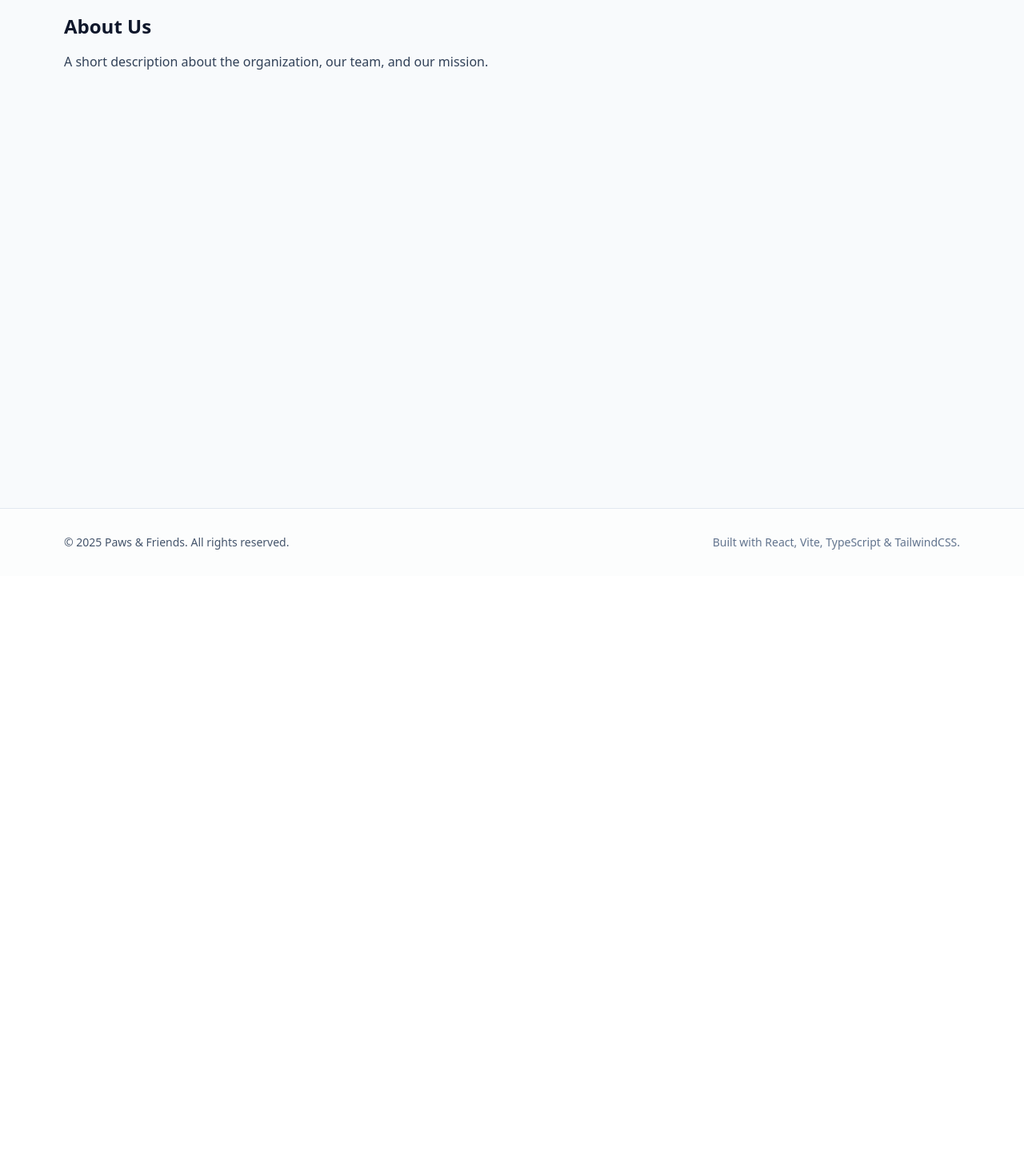
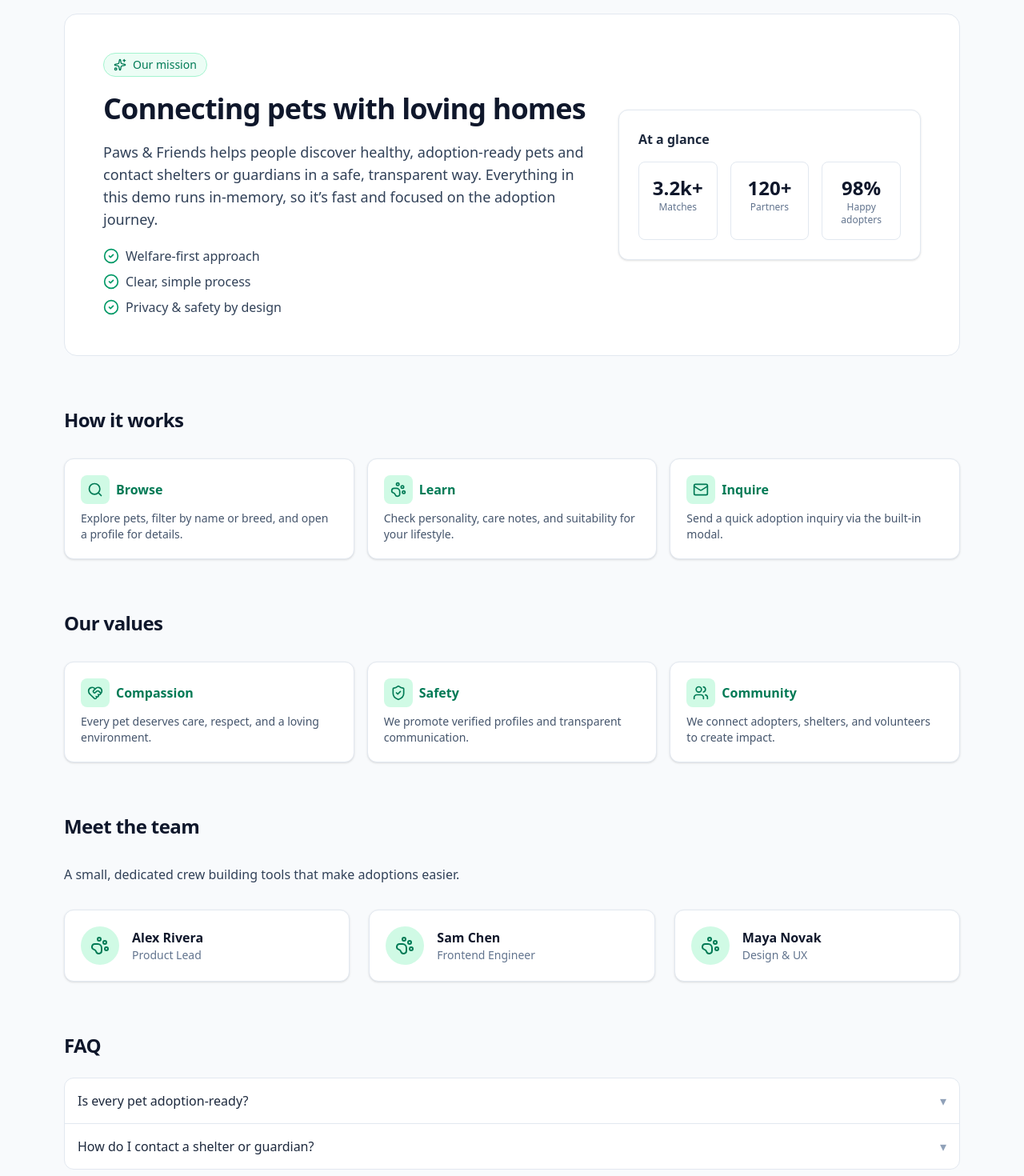
Before and after one commit to elab-development/klijentske-veb-tehnologije-2024-2023-0461-usvajanje-kucnih-ljubimaca, a React (Vite) app: page /about in a window 1280 px wide. Shown: the part 80-1550 px from the top of the page at 80% size. Before the commit the page ends 800 px from the top, so only its background shows below. Built offline with nearby package versions, Linux system fonts and the light colour scheme.

Commit message:
About stranica sa reusable komponentama

```diff
--- /dev/null
+++ b/src/components/about/AboutReusable.tsx
@@ -0,0 +1,83 @@
+import { PawPrint } from 'lucide-react';
+import type React from 'react';
+
+export function Value({
+  icon,
+  title,
+  desc,
+}: {
+  icon: React.ReactNode;
+  title: string;
+  desc: string;
+}) {
+  return (
+    <div className='rounded-xl border border-slate-200 bg-white p-5 shadow-sm'>
+      <div className='mb-2 inline-flex items-center gap-2 text-emerald-700'>
+        <span className='inline-grid h-9 w-9 place-items-center rounded-lg bg-emerald-100'>
+          {icon}
+        </span>
+        <h3 className='text-base font-semibold'>{title}</h3>
+      </div>
+      <p className='text-sm text-slate-600'>{desc}</p>
+    </div>
+  );
+}
+
+export function Stat({ number, label }: { number: string; label: string }) {
+  return (
+    <div className='rounded-lg border border-slate-200 bg-white p-4'>
+      <p className='text-2xl font-extrabold'>{number}</p>
+      <p className='text-xs text-slate-500'>{label}</p>
+    </div>
+  );
+}
+
+export function Step({
+  icon,
+  title,
+  desc,
+}: {
+  icon: React.ReactNode;
+  title: string;
+  desc: string;
+}) {
+  return (
+    <div className='rounded-xl border border-slate-200 bg-white p-5 shadow-sm'>
+      <div className='mb-2 inline-flex items-center gap-2 text-emerald-700'>
+        <span className='inline-grid h-9 w-9 place-items-center rounded-lg bg-emerald-100'>
+          {icon}
+        </span>
+        <h3 className='text-base font-semibold'>{title}</h3>
+      </div>
+      <p className='text-sm text-slate-600'>{desc}</p>
+    </div>
+  );
+}
+
+export function TeamCard({ name, role }: { name: string; role: string }) {
+  return (
+    <div className='flex items-center gap-4 rounded-xl border border-slate-200 bg-white p-5 shadow-sm'>
+      <div className='inline-grid h-12 w-12 place-items-center rounded-full bg-emerald-100 text-emerald-700'>
+        <PawPrint className='h-6 w-6' />
+      </div>
+      <div>
+        <p className='font-semibold'>{name}</p>
+        <p className='text-sm text-slate-500'>{role}</p>
+      </div>
+    </div>
+  );
+}
+
+export function FaqItem({ q, a }: { q: string; a: string }) {
+  return (
+    <details className='group p-4 open:bg-white'>
+      <summary className='flex cursor-pointer list-none items-center justify-between gap-4 text-slate-800'>
+        <span className='font-medium'>{q}</span>
+        <span className='text-slate-400 transition group-open:rotate-180'>
+          ▾
+        </span>
+      </summary>
+      <p className='mt-3 text-sm text-slate-600'>{a}</p>
+    </details>
+  );
+}
--- a/src/pages/About.tsx
+++ b/src/pages/About.tsx
@@ -1,10 +1,137 @@
+import {
+  PawPrint,
+  HeartHandshake,
+  ShieldCheck,
+  Sparkles,
+  Search,
+  Mail,
+  CheckCircle2,
+  Users,
+} from 'lucide-react';
+
+import {
+  FaqItem,
+  Stat,
+  Step,
+  Value,
+  TeamCard,
+} from '../components/about/AboutReusable';
+
 export default function About() {
   return (
-    <section className='space-y-4'>
-      <h1 className='text-2xl font-semibold'>About Us</h1>
-      <p className='text-slate-700'>
-        A short description about the organization, our team, and our mission.
-      </p>
-    </section>
+    <div className='space-y-16'>
+      <section className='rounded-2xl border border-slate-200 bg-white p-8 sm:p-12'>
+        <div className='flex flex-col gap-6 lg:flex-row lg:items-center lg:justify-between'>
+          <div className='max-w-2xl space-y-5'>
+            <span className='inline-flex items-center gap-2 rounded-full border border-emerald-200 bg-emerald-50 px-3 py-1 text-sm font-medium text-emerald-700'>
+              <Sparkles className='h-4 w-4' />
+              Our mission
+            </span>
+            <h1 className='text-4xl font-extrabold tracking-tight'>
+              Connecting pets with loving homes
+            </h1>
+            <p className='text-lg text-slate-700'>
+              Paws & Friends helps people discover healthy, adoption-ready pets
+              and contact shelters or guardians in a safe, transparent way.
+              Everything in this demo runs in-memory, so it’s fast and focused
+              on the adoption journey.
+            </p>
+            <ul className='grid gap-2 text-slate-700'>
+              <li className='flex items-center gap-2'>
+                <CheckCircle2 className='h-5 w-5 text-emerald-600' />{' '}
+                Welfare-first approach
+              </li>
+              <li className='flex items-center gap-2'>
+                <CheckCircle2 className='h-5 w-5 text-emerald-600' /> Clear,
+                simple process
+              </li>
+              <li className='flex items-center gap-2'>
+                <CheckCircle2 className='h-5 w-5 text-emerald-600' /> Privacy &
+                safety by design
+              </li>
+            </ul>
+          </div>
+
+          <div className='mt-6 w-full max-w-sm rounded-xl border border-slate-200 bg-white p-6 shadow-sm lg:mt-0'>
+            <h3 className='mb-4 text-base font-semibold text-slate-800'>
+              At a glance
+            </h3>
+            <div className='grid grid-cols-3 gap-4 text-center'>
+              <Stat number='3.2k+' label='Matches' />
+              <Stat number='120+' label='Partners' />
+              <Stat number='98%' label='Happy adopters' />
+            </div>
+          </div>
+        </div>
+      </section>
+
+      <section className='space-y-8'>
+        <h2 className='text-2xl font-bold tracking-tight'>How it works</h2>
+        <div className='grid gap-4 sm:grid-cols-3'>
+          <Step
+            icon={<Search className='h-5 w-5' />}
+            title='Browse'
+            desc='Explore pets, filter by name or breed, and open a profile for details.'
+          />
+          <Step
+            icon={<PawPrint className='h-5 w-5' />}
+            title='Learn'
+            desc='Check personality, care notes, and suitability for your lifestyle.'
+          />
+          <Step
+            icon={<Mail className='h-5 w-5' />}
+            title='Inquire'
+            desc='Send a quick adoption inquiry via the built-in modal.'
+          />
+        </div>
+      </section>
+
+      <section className='space-y-8'>
+        <h2 className='text-2xl font-bold tracking-tight'>Our values</h2>
+        <div className='grid gap-4 sm:grid-cols-3'>
+          <Value
+            icon={<HeartHandshake className='h-5 w-5' />}
+            title='Compassion'
+            desc='Every pet deserves care, respect, and a loving environment.'
+          />
+          <Value
+            icon={<ShieldCheck className='h-5 w-5' />}
+            title='Safety'
+            desc='We promote verified profiles and transparent communication.'
+          />
+          <Value
+            icon={<Users className='h-5 w-5' />}
+            title='Community'
+            desc='We connect adopters, shelters, and volunteers to create impact.'
+          />
+        </div>
+      </section>
+
+      <section className='space-y-8'>
+        <h2 className='text-2xl font-bold tracking-tight'>Meet the team</h2>
+        <p className='text-slate-700'>
+          A small, dedicated crew building tools that make adoptions easier.
+        </p>
+        <div className='grid gap-6 sm:grid-cols-2 lg:grid-cols-3'>
+          <TeamCard name='Alex Rivera' role='Product Lead' />
+          <TeamCard name='Sam Chen' role='Frontend Engineer' />
+          <TeamCard name='Maya Novak' role='Design & UX' />
+        </div>
+      </section>
+
+      <section className='space-y-6'>
+        <h2 className='text-2xl font-bold tracking-tight'>FAQ</h2>
+        <div className='divide-y divide-slate-200 rounded-xl border border-slate-200 bg-white'>
+          <FaqItem
+            q='Is every pet adoption-ready?'
+            a='For this demo, yes — all pets are presented as healthy and ready for adoption.'
+          />
+          <FaqItem
+            q='How do I contact a shelter or guardian?'
+            a='Open a pet page and click the “Send inquiry” button to use the modal form.'
+          />
+        </div>
+      </section>
+    </div>
   );
 }
```
